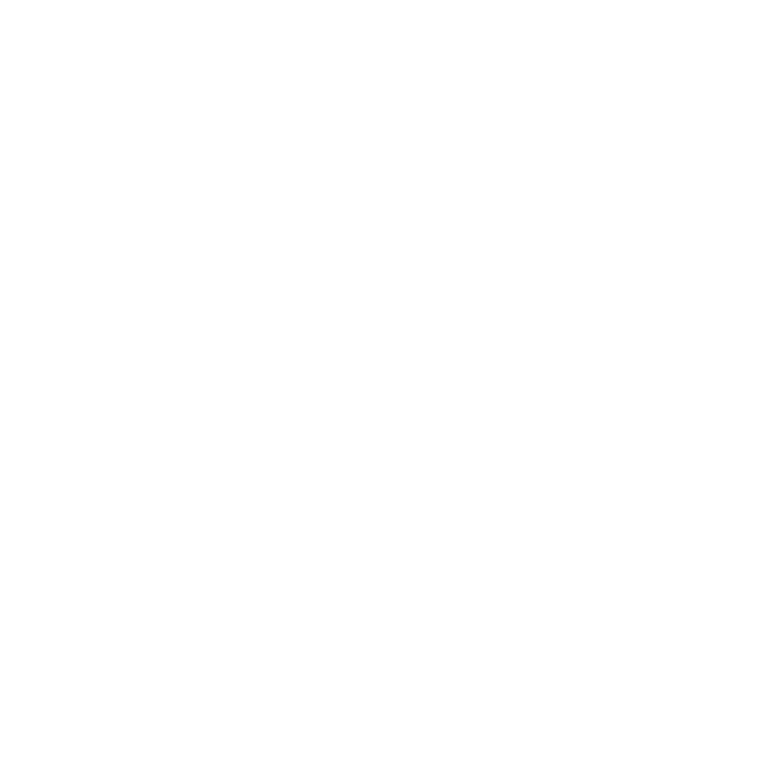
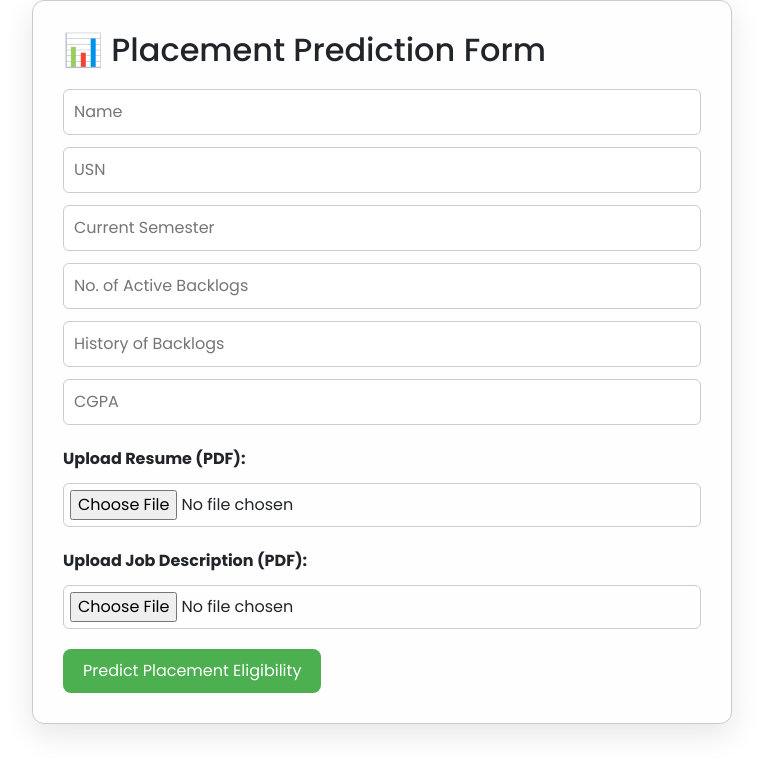
Before and after one commit to kulkarnimanoj0909/placement, a React (Create React App) app: page /placementprediction in a window 1280 px wide. Before the commit this address had no page. Shown: the top 772 px of the page, without its empty margins (258-1021 px from the left). Built offline with nearby package versions, Linux system fonts and the light colour scheme; the HTML template or start-up script is replaced by a standard one.

Commit message:
completed all modules

```diff
--- a/src/App.js
+++ b/src/App.js
@@ -9,6 +9,7 @@
 import Assessment from  "./components/Assessment"; // adjust path
 import InterviewAssistant from './components/InterviewAssistant';
 import Feedback from "./components/Feedback";
+import PlacementPrediction from "./components/PlacementPrediction";
 function App() {
   return (
     <Router>
@@ -22,6 +23,7 @@
         <Route path="/Assessment" element={<Assessment />} />
         <Route path="/interview" element={<InterviewAssistant />} />
         <Route path="/feedback" element={<Feedback />} />
+        <Route path="/placementprediction" element={<PlacementPrediction />} />
 
       </Routes>
     </Router>
--- a/src/components/Landing.js
+++ b/src/components/Landing.js
@@ -42,8 +42,8 @@
                     <Navbar.Toggle aria-controls="basic-navbar-nav" />
                     <Navbar.Collapse id="basic-navbar-nav">
                         <Nav className="ms-auto">
-                        <Nav.Link href="#about">aboutus</Nav.Link>
-                        <Nav.Link href="#stats">stats</Nav.Link>
+                        <Nav.Link href="#about">About us</Nav.Link>
+                        <Nav.Link href="#stats">Stats</Nav.Link>
                             <Nav.Link href="#contact">Contact</Nav.Link>
                             <Button className="login-btn" onClick={() => navigate("/login")}>
                                 Login
--- /dev/null
+++ b/src/components/PlacementPrediction.js
@@ -0,0 +1,211 @@
+import React, { useState } from 'react';
+import axios from 'axios';
+import { motion } from 'framer-motion';
+import './Placementprediction.css';
+
+function PlacementPrediction() {
+const [form, setForm] = useState({
+name: '',
+usn: '',
+sem: '',
+backlogActive: '',
+backlogHistory: '',
+cgpa: '',
+});
+const [resume, setResume] = useState(null);
+const [jd, setJd] = useState(null);
+const [result, setResult] = useState(null);
+const [error, setError] = useState('');
+const [watched, setWatched] = useState({});
+
+const handleChange = (e) => {
+setForm({ ...form, [e.target.name]: e.target.value });
+};
+
+const handleToggleWatched = (skill) => {
+setWatched((prev) => ({ ...prev, [skill]: !prev[skill] }));
+};
+
+const handleSubmit = async () => {
+setError('');
+setResult(null);
+
+
+if (parseFloat(form.cgpa) < 6.5) {
+  setError('CGPA must be greater than 6.5 to be eligible.');
+  return;
+}
+
+if (!resume || !jd) {
+  setError('Please upload both resume and job description.');
+  return;
+}
+
+const formData = new FormData();
+Object.keys(form).forEach((key) => {
+  formData.append(key, form[key]);
+});
+formData.append('resume', resume);
+formData.append('jd', jd);
+
+try {
+  const res = await axios.post('http://localhost:8001/predict-placement', formData);
+  setResult(res.data);
+  // Initialize watched state
+  const initialWatched = {};
+  res.data.missing_skills.forEach((skill) => {
+    initialWatched[skill] = false;
+  });
+  setWatched(initialWatched);
+} catch (err) {
+  setError('An error occurred. Please try again.');
+}
+};
+
+const calculateProgress = () => {
+const total = result?.missing_skills.length || 0;
+const completed = Object.values(watched).filter(Boolean).length;
+return total === 0 ? 100 : Math.floor((completed / total) * 100);
+};
+
+return (
+<motion.div
+className="placement-container"
+initial={{ opacity: 0, y: 50 }}
+animate={{ opacity: 1, y: 0 }}
+transition={{ duration: 0.6 }}
+style={{
+padding: '30px',
+maxWidth: '700px',
+margin: 'auto',
+border: '1px solid #ccc',
+borderRadius: '12px',
+background: '#fefefe',
+boxShadow: '0 10px 30px rgba(0,0,0,0.1)',
+}}
+>
+<motion.h2 initial={{ x: -100, opacity: 0 }} animate={{ x: 0, opacity: 1 }} transition={{ delay: 0.2 }}>
+📊 Placement Prediction Form
+</motion.h2>
+
+
+  <div className="form-grid" style={{ display: 'grid', gap: '12px', marginTop: '20px' }}>
+    <input name="name" placeholder="Name" onChange={handleChange} />
+    <input name="usn" placeholder="USN" onChange={handleChange} />
+    <input name="sem" placeholder="Current Semester" type="number" onChange={handleChange} />
+    <input name="backlogActive" placeholder="No. of Active Backlogs" type="number" onChange={handleChange} />
+    <input name="backlogHistory" placeholder="History of Backlogs" type="number" onChange={handleChange} />
+    <input name="cgpa" placeholder="CGPA" type="number" step="0.01" onChange={handleChange} />
+    <label>Upload Resume (PDF):</label>
+    <input type="file" accept=".pdf" onChange={(e) => setResume(e.target.files[0])} />
+    <label>Upload Job Description (PDF):</label>
+    <input type="file" accept=".pdf" onChange={(e) => setJd(e.target.files[0])} />
+  </div>
+
+  <motion.button
+    onClick={handleSubmit}
+    style={{
+      marginTop: '20px',
+      padding: '10px 20px',
+      background: '#4CAF50',
+      color: 'white',
+      border: 'none',
+      borderRadius: '8px',
+      cursor: 'pointer',
+    }}
+    whileHover={{ scale: 1.05 }}
+  >
+    Predict Placement Eligibility
+  </motion.button>
+
+  {error && (
+    <motion.p initial={{ opacity: 0 }} animate={{ opacity: 1 }} style={{ color: 'red', marginTop: '15px' }}>
+      ❌ {error}
+    </motion.p>
+  )}
+
+  {result && (
+    <motion.div
+      initial={{ scale: 0.8, opacity: 0 }}
+      animate={{ scale: 1, opacity: 1 }}
+      transition={{ duration: 0.4 }}
+      style={{
+        marginTop: '30px',
+        background: '#f1f8e9',
+        padding: '20px',
+        borderRadius: '10px',
+        color: 'black',
+      }}
+    >
+      <h3>Eligibility: {result.eligible ? '✅ Eligible' : '❌ Not Eligible'}</h3>
+      <h4 style={{ marginBottom: '10px' }}>📚 Missing Skills & Progress Tracker</h4>
+      {result.missing_skills.length > 0 ? (
+        <div style={{ display: 'flex', flexDirection: 'column', gap: '12px' }}>
+          {result.missing_skills.map((skill) => (
+            <div
+              key={skill}
+              style={{
+                display: 'flex',
+                justifyContent: 'space-between',
+                alignItems: 'center',
+                backgroundColor: '#ffffff',
+                padding: '12px 16px',
+                borderRadius: '10px',
+                boxShadow: '0 2px 8px rgba(0, 0, 0, 0.05)',
+              }}
+            >
+              <span style={{ fontWeight: '600' }}>{skill.toUpperCase()}</span>
+              <div style={{ display: 'flex', alignItems: 'center', gap: '10px' }}>
+                <a
+                  href={result.recommendations[skill]}
+                  target="_blank"
+                  rel="noreferrer"
+                  style={{
+                    textDecoration: 'none',
+                    background: '#2196f3',
+                    color: '#fff',
+                    padding: '6px 10px',
+                    borderRadius: '6px',
+                    fontSize: '14px',
+                  }}
+                >
+                  📺 Watch
+                </a>
+                <input
+                  type="checkbox"
+                  checked={watched[skill] || false}
+                  onChange={() => handleToggleWatched(skill)}
+                  title="Mark as watched"
+                />
+              </div>
+            </div>
+          ))}
+          <div style={{ marginTop: '10px' }}>
+            <label style={{ fontSize: '14px', fontWeight: '500' }}>Progress:</label>
+            <div style={{ height: '10px', background: '#ddd', borderRadius: '6px', marginTop: '6px' }}>
+              <div
+                style={{
+                  height: '100%',
+                  width: `${calculateProgress()}%`,
+                  background: '#4caf50',
+                  borderRadius: '6px',
+                  transition: 'width 0.3s',
+                }}
+              />
+            </div>
+            <p style={{ fontSize: '12px', marginTop: '4px' }}>{calculateProgress()}% completed</p>
+          </div>
+        </div>
+      ) : (
+        <p>🎉 No missing skills! You're all set!</p>
+      )}
+
+      <h4 style={{ color: result.placement_color }}>
+        Placement Chance: {result.placement_chance} ({result.skill_match_pct}% skill match)
+      </h4>
+    </motion.div>
+  )}
+</motion.div>
+);
+}
+export default PlacementPrediction;
--- /dev/null
+++ b/src/components/Placementprediction.css
@@ -0,0 +1,16 @@
+input {
+    padding: 10px;
+    border-radius: 6px;
+    border: 1px solid #ccc;
+    width: 100%;
+    box-sizing: border-box;
+  }
+
+  input[type="file"] {
+    padding: 6px;
+  }
+
+  label {
+    font-weight: bold;
+    margin-top: 10px;
+  }
```
